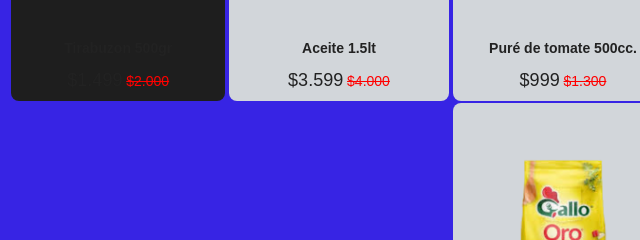
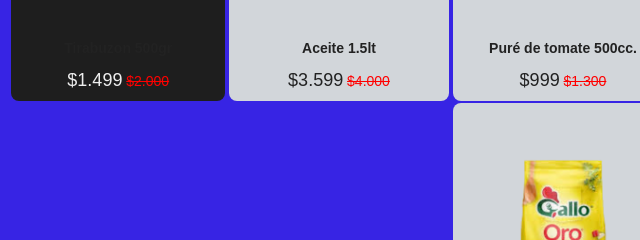
Before and after one commit to RodrigoRoa06/Curso-Node.Js, a plain HTML site: page index.html in a window 1280 px wide. In both pictures the pointer is over the element "$1.499". Shown: the part 1430-1670 px from the top of the page, 77-717 px from the left. Drawn offline with nearby package versions, Linux system fonts and the light colour scheme.

Commit message:
Arreglo del texto de los productos con el  hover

```diff
--- a/static/css/productos.css
+++ b/static/css/productos.css
@@ -137,6 +137,10 @@
 .mostrador .fila .item:hover{
   background-color: #1e1e1e;
 }
+.mostrador .fila .item:hover .precio{
+  color: var(--color-fuente-2);
+
+}
 .mostrador .fila .item img{
   width: 100%;
   margin: 30px 0;
```
